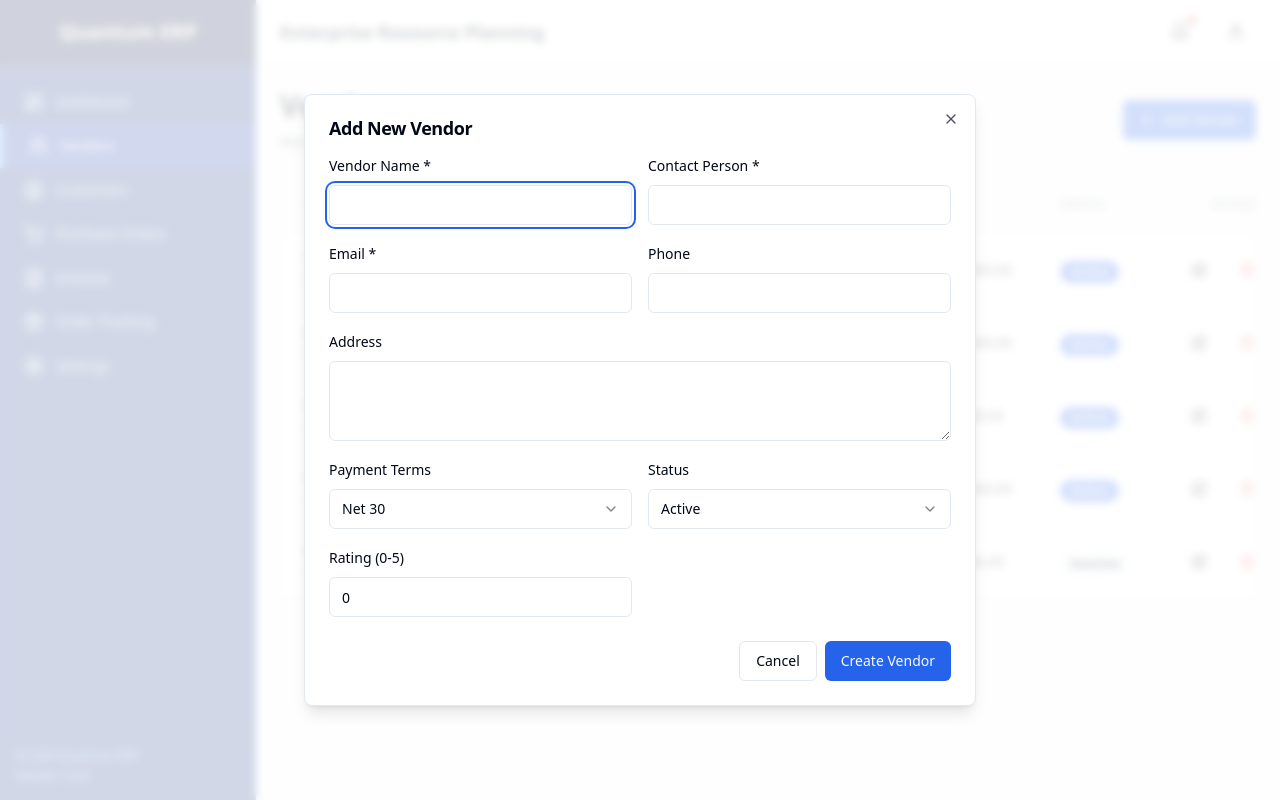
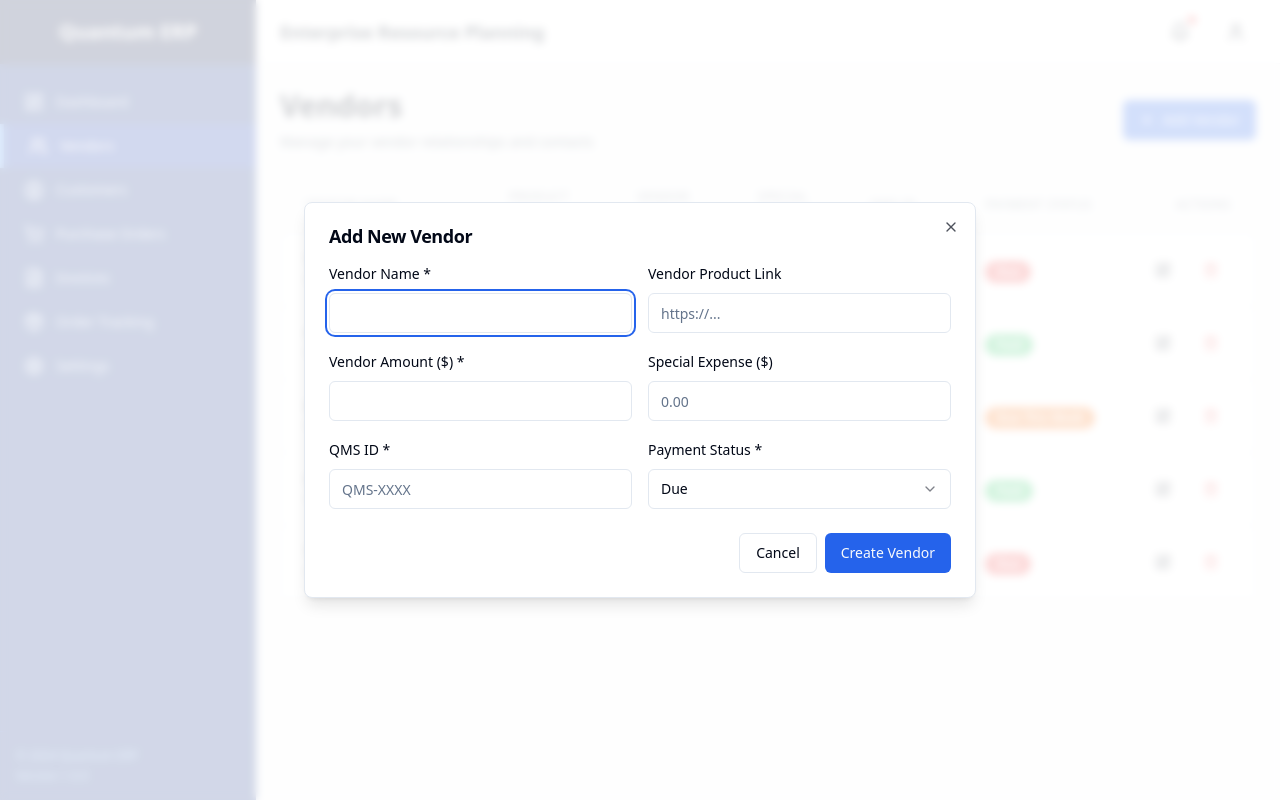
Before and after one commit to mikecage470-oss/quantum-erp, a React (Vite) app: page /vendors in a window 1280 px wide. Both pictures are taken after a click on the button "Add Vendor". Built offline with nearby package versions, Linux system fonts and the light colour scheme.

Commit message:
Redesign vendor section with new fields and auto-update order tracking integration
Co-authored-by: mikecage470-oss <240580937+mikecage470-oss@users.noreply.github.com>

```diff
--- a/src/components/vendors/VendorModal.jsx
+++ b/src/components/vendors/VendorModal.jsx
@@ -10,50 +10,85 @@ import { Button } from '@/components/ui/button'
 import { Input } from '@/components/ui/input'
 import { Label } from '@/components/ui/label'
 import { Select, SelectContent, SelectItem, SelectTrigger, SelectValue } from '@/components/ui/select'
-import { Textarea } from '@/components/ui/textarea'
 import useVendorStore from '@/stores/vendorStore'
-import { PAYMENT_TERMS } from '@/config/constants'
+import { PAYMENT_STATUS_OPTIONS } from '@/config/constants'
 
 export default function VendorModal({ isOpen, onClose, vendor }) {
   const addVendor = useVendorStore((state) => state.addVendor)
   const updateVendor = useVendorStore((state) => state.updateVendor)
+  const findOrderByQmsId = useVendorStore((state) => state.findOrderByQmsId)
 
   const [formData, setFormData] = useState({
     name: '',
-    contact: '',
-    email: '',
-    phone: '',
-    address: '',
-    paymentTerms: 'Net 30',
-    status: 'Active',
-    rating: 0
+    vendorProductLink: '',
+    vendorAmount: '',
+    specialExpense: '',
+    qmsId: '',
+    paymentStatus: 'due'
   })
+  const [message, setMessage] = useState({ type: '', text: '' })
 
   useEffect(() => {
     if (vendor) {
-      setFormData(vendor)
+      setFormData({
+        name: vendor.name || '',
+        vendorProductLink: vendor.vendorProductLink || '',
+        vendorAmount: vendor.vendorAmount || '',
+        specialExpense: vendor.specialExpense || '',
+        qmsId: vendor.qmsId || '',
+        paymentStatus: vendor.paymentStatus || 'due'
+      })
     } else {
       setFormData({
         name: '',
-        contact: '',
-        email: '',
-        phone: '',
-        address: '',
-        paymentTerms: 'Net 30',
-        status: 'Active',
-        rating: 0
+        vendorProductLink: '',
+        vendorAmount: '',
+        specialExpense: '',
+        qmsId: '',
+        paymentStatus: 'due'
       })
     }
+    setMessage({ type: '', text: '' })
   }, [vendor, isOpen])
 
   const handleSubmit = (e) => {
     e.preventDefault()
+
+    const vendorData = {
+      ...formData,
+      vendorAmount: parseFloat(formData.vendorAmount) || 0,
+      specialExpense: parseFloat(formData.specialExpense) || 0
+    }
+
     if (vendor) {
-      updateVendor(vendor.id, formData)
+      // Editing existing vendor - just update, don't auto-update order
+      updateVendor(vendor.id, vendorData)
+      onClose()
     } else {
-      addVendor(formData)
+      // Adding new vendor - check for matching order and auto-update
+      const matchingOrder = findOrderByQmsId(formData.qmsId)
+
+      if (!matchingOrder) {
+        setMessage({
+          type: 'warning',
+          text: `No matching order found for QMS ID "${formData.qmsId}". Vendor created but no order was updated.`
+        })
+      }
+
+      const result = addVendor(vendorData)
+
+      if (result.orderUpdated) {
+        setMessage({
+          type: 'success',
+          text: `Vendor created and order ${result.orderId} updated successfully!`
+        })
+      }
+
+      // Close after a short delay so user can see the message
+      setTimeout(() => {
+        onClose()
+      }, matchingOrder ? 1500 : 2000)
     }
-    onClose()
   }
 
   const handleChange = (field, value) => {
@@ -67,6 +102,15 @@ export default function VendorModal({ isOpen, onClose, vendor }) {
           <DialogTitle>{vendor ? 'Edit Vendor' : 'Add New Vendor'}</DialogTitle>
         </DialogHeader>
         <form onSubmit={handleSubmit}>
+          {message.text && (
+            <div className={`mb-4 p-3 rounded ${
+              message.type === 'success' ? 'bg-green-100 text-green-800' :
+              message.type === 'warning' ? 'bg-yellow-100 text-yellow-800' :
+              'bg-red-100 text-red-800'
+            }`}>
+              {message.text}
+            </div>
+          )}
           <div className="grid grid-cols-2 gap-4">
             <div className="space-y-2">
               <Label htmlFor="name">Vendor Name *</Label>
@@ -78,85 +122,66 @@ export default function VendorModal({ isOpen, onClose, vendor }) {
               />
             </div>
             <div className="space-y-2">
-              <Label htmlFor="contact">Contact Person *</Label>
+              <Label htmlFor="vendorProductLink">Vendor Product Link</Label>
               <Input
-                id="contact"
-                value={formData.contact}
-                onChange={(e) => handleChange('contact', e.target.value)}
+                id="vendorProductLink"
+                type="url"
+                value={formData.vendorProductLink}
+                onChange={(e) => handleChange('vendorProductLink', e.target.value)}
+                placeholder="https://..."
+              />
+            </div>
+            <div className="space-y-2">
+              <Label htmlFor="vendorAmount">Vendor Amount ($) *</Label>
+              <Input
+                id="vendorAmount"
+                type="number"
+                min="0"
+                step="0.01"
+                value={formData.vendorAmount}
+                onChange={(e) => handleChange('vendorAmount', e.target.value)}
                 required
               />
             </div>
             <div className="space-y-2">
-              <Label htmlFor="email">Email *</Label>
+              <Label htmlFor="specialExpense">Special Expense ($)</Label>
               <Input
-                id="email"
-                type="email"
-                value={formData.email}
-                onChange={(e) => handleChange('email', e.target.value)}
+                id="specialExpense"
+                type="number"
+                min="0"
+                step="0.01"
+                value={formData.specialExpense}
+                onChange={(e) => handleChange('specialExpense', e.target.value)}
+                placeholder="0.00"
+              />
+            </div>
+            <div className="space-y-2">
+              <Label htmlFor="qmsId">QMS ID *</Label>
+              <Input
+                id="qmsId"
+                value={formData.qmsId}
+                onChange={(e) => handleChange('qmsId', e.target.value)}
+                placeholder="QMS-XXXX"
                 required
               />
             </div>
             <div className="space-y-2">
-              <Label htmlFor="phone">Phone</Label>
-              <Input
-                id="phone"
-                value={formData.phone}
-                onChange={(e) => handleChange('phone', e.target.value)}
-              />
-            </div>
-            <div className="space-y-2 col-span-2">
-              <Label htmlFor="address">Address</Label>
-              <Textarea
-                id="address"
-                value={formData.address}
-                onChange={(e) => handleChange('address', e.target.value)}
-                rows={2}
-              />
-            </div>
-            <div className="space-y-2">
-              <Label htmlFor="paymentTerms">Payment Terms</Label>
+              <Label htmlFor="paymentStatus">Payment Status *</Label>
               <Select
-                value={formData.paymentTerms}
-                onValueChange={(value) => handleChange('paymentTerms', value)}
+                value={formData.paymentStatus}
+                onValueChange={(value) => handleChange('paymentStatus', value)}
               >
                 <SelectTrigger>
                   <SelectValue />
                 </SelectTrigger>
                 <SelectContent>
-                  {PAYMENT_TERMS.map((term) => (
-                    <SelectItem key={term} value={term}>
-                      {term}
+                  {PAYMENT_STATUS_OPTIONS.map((option) => (
+                    <SelectItem key={option.value} value={option.value}>
+                      {option.label}
                     </SelectItem>
                   ))}
                 </SelectContent>
               </Select>
-            </div>
-            <div className="space-y-2">
-              <Label htmlFor="status">Status</Label>
-              <Select
-                value={formData.status}
-                onValueChange={(value) => handleChange('status', value)}
-              >
-                <SelectTrigger>
-                  <SelectValue />
-                </SelectTrigger>
-                <SelectContent>
-                  <SelectItem value="Active">Active</SelectItem>
-                  <SelectItem value="Inactive">Inactive</SelectItem>
-                </SelectContent>
-              </Select>
-            </div>
-            <div className="space-y-2">
-              <Label htmlFor="rating">Rating (0-5)</Label>
-              <Input
-                id="rating"
-                type="number"
-                min="0"
-                max="5"
-                step="0.1"
-                value={formData.rating}
-                onChange={(e) => handleChange('rating', parseFloat(e.target.value) || 0)}
-              />
             </div>
           </div>
           <DialogFooter className="mt-6">
--- a/src/components/vendors/VendorTable.jsx
+++ b/src/components/vendors/VendorTable.jsx
@@ -2,8 +2,9 @@ import { Card, CardContent } from '@/components/ui/card'
 import { Button } from '@/components/ui/button'
 import { Badge } from '@/components/ui/badge'
 import useVendorStore from '@/stores/vendorStore'
-import { Edit, Trash2, Star } from 'lucide-react'
+import { Edit, Trash2, ExternalLink } from 'lucide-react'
 import { formatCurrency } from '@/lib/utils'
+import { PAYMENT_STATUS_OPTIONS } from '@/config/constants'
 
 export default function VendorTable({ onEdit }) {
   const vendors = useVendorStore((state) => state.vendors)
@@ -15,6 +16,10 @@ export default function VendorTable({ onEdit }) {
     }
   }
 
+  const getPaymentStatusOption = (status) => {
+    return PAYMENT_STATUS_OPTIONS.find((opt) => opt.value === status) || { label: status, color: 'bg-gray-500' }
+  }
+
   return (
     <Card>
       <CardContent className="p-0">
@@ -23,22 +28,22 @@ export default function VendorTable({ onEdit }) {
             <thead className="bg-gray-50 border-b">
               <tr>
                 <th className="px-6 py-3 text-left text-xs font-medium text-gray-500 uppercase tracking-wider">
-                  Vendor
+                  Vendor Name
                 </th>
                 <th className="px-6 py-3 text-left text-xs font-medium text-gray-500 uppercase tracking-wider">
-                  Contact
+                  Product Link
                 </th>
                 <th className="px-6 py-3 text-left text-xs font-medium text-gray-500 uppercase tracking-wider">
-                  Payment Terms
+                  Vendor Amount
                 </th>
                 <th className="px-6 py-3 text-left text-xs font-medium text-gray-500 uppercase tracking-wider">
-                  Rating
+                  Special Expense
                 </th>
                 <th className="px-6 py-3 text-left text-xs font-medium text-gray-500 uppercase tracking-wider">
-                  Total Spent
+                  QMS ID
                 </th>
                 <th className="px-6 py-3 text-left text-xs font-medium text-gray-500 uppercase tracking-wider">
-                  Status
+                  Payment Status
                 </th>
                 <th className="px-6 py-3 text-right text-xs font-medium text-gray-500 uppercase tracking-wider">
                   Actions
@@ -46,7 +51,9 @@ export default function VendorTable({ onEdit }) {
               </tr>
             </thead>
             <tbody className="bg-white divide-y divide-gray-200">
-              {vendors.map((vendor) => (
+              {vendors.map((vendor) => {
+                const paymentStatusOption = getPaymentStatusOption(vendor.paymentStatus)
+                return (
                   <tr key={vendor.id} className="hover:bg-gray-50">
                     <td className="px-6 py-4 whitespace-nowrap">
                       <div>
@@ -55,26 +62,32 @@ export default function VendorTable({ onEdit }) {
                       </div>
                     </td>
                     <td className="px-6 py-4 whitespace-nowrap">
-                    <div>
-                      <div className="text-sm text-gray-900">{vendor.contact}</div>
-                      <div className="text-sm text-gray-500">{vendor.email}</div>
-                    </div>
+                      {vendor.vendorProductLink ? (
+                        <a
+                          href={vendor.vendorProductLink}
+                          target="_blank"
+                          rel="noopener noreferrer"
+                          className="text-blue-600 hover:text-blue-800 flex items-center text-sm"
+                        >
+                          View Link
+                          <ExternalLink className="h-3 w-3 ml-1" />
+                        </a>
+                      ) : (
+                        <span className="text-sm text-gray-400">-</span>
+                      )}
                     </td>
                     <td className="px-6 py-4 whitespace-nowrap text-sm text-gray-900">
-                    {vendor.paymentTerms}
+                      {formatCurrency(vendor.vendorAmount || 0)}
+                    </td>
+                    <td className="px-6 py-4 whitespace-nowrap text-sm text-gray-900">
+                      {formatCurrency(vendor.specialExpense || 0)}
+                    </td>
+                    <td className="px-6 py-4 whitespace-nowrap text-sm text-gray-900 font-mono">
+                      {vendor.qmsId || '-'}
                     </td>
                     <td className="px-6 py-4 whitespace-nowrap">
-                    <div className="flex items-center">
-                      <Star className="h-4 w-4 text-yellow-400 fill-yellow-400 mr-1" />
-                      <span className="text-sm text-gray-900">{vendor.rating}</span>
-                    </div>
-                  </td>
-                  <td className="px-6 py-4 whitespace-nowrap text-sm text-gray-900">
-                    {formatCurrency(vendor.totalSpent)}
-                  </td>
-                  <td className="px-6 py-4 whitespace-nowrap">
-                    <Badge variant={vendor.status === 'Active' ? 'default' : 'secondary'}>
-                      {vendor.status}
+                      <Badge className={`${paymentStatusOption.color} text-white`}>
+                        {paymentStatusOption.label}
                       </Badge>
                     </td>
                     <td className="px-6 py-4 whitespace-nowrap text-right text-sm font-medium">
@@ -95,7 +108,8 @@ export default function VendorTable({ onEdit }) {
                       </Button>
                     </td>
                   </tr>
-              ))}
+                )
+              })}
             </tbody>
           </table>
         </div>
--- a/src/data/mockVendors.json
+++ b/src/data/mockVendors.json
@@ -1,67 +1,47 @@
 [
   {
     "id": "V001",
-    "name": "Tech Solutions Inc",
-    "contact": "John Smith",
-    "email": "john@techsolutions.com",
-    "phone": "+1-555-0100",
-    "address": "123 Tech Street, Silicon Valley, CA 94025",
-    "paymentTerms": "Net 30",
-    "status": "Active",
-    "rating": 4.5,
-    "totalOrders": 45,
-    "totalSpent": 125000
+    "name": "TechSupply Inc.",
+    "vendorProductLink": "https://techsupply.com/sensors-a",
+    "vendorAmount": 4500.00,
+    "specialExpense": 150.00,
+    "qmsId": "QMS-0001",
+    "paymentStatus": "due"
   },
   {
     "id": "V002",
-    "name": "Global Supplies Co",
-    "contact": "Sarah Johnson",
-    "email": "sarah@globalsupplies.com",
-    "phone": "+1-555-0101",
-    "address": "456 Supply Ave, New York, NY 10001",
-    "paymentTerms": "Net 60",
-    "status": "Active",
-    "rating": 4.8,
-    "totalOrders": 78,
-    "totalSpent": 289000
+    "name": "Global Parts Ltd",
+    "vendorProductLink": "https://globalparts.com/hp500",
+    "vendorAmount": 8750.00,
+    "specialExpense": 0,
+    "qmsId": "QMS-0002",
+    "paymentStatus": "paid"
   },
   {
     "id": "V003",
-    "name": "Premium Parts Ltd",
-    "contact": "Mike Davis",
-    "email": "mike@premiumparts.com",
-    "phone": "+1-555-0102",
-    "address": "789 Parts Blvd, Chicago, IL 60601",
-    "paymentTerms": "Net 30",
-    "status": "Active",
-    "rating": 4.2,
-    "totalOrders": 32,
-    "totalSpent": 95000
+    "name": "Industrial Solutions",
+    "vendorProductLink": "https://industrial.com/safety-bundle",
+    "vendorAmount": 5000.00,
+    "specialExpense": 250.00,
+    "qmsId": "QMS-0003",
+    "paymentStatus": "due-this-week"
   },
   {
     "id": "V004",
-    "name": "Digital Systems Corp",
-    "contact": "Emily Brown",
-    "email": "emily@digitalsystems.com",
-    "phone": "+1-555-0103",
-    "address": "321 Digital Way, Austin, TX 78701",
-    "paymentTerms": "Net 90",
-    "status": "Active",
-    "rating": 4.6,
-    "totalOrders": 56,
-    "totalSpent": 178000
+    "name": "Quality Components Co",
+    "vendorProductLink": "https://qualitycomp.com/cv300",
+    "vendorAmount": 3200.00,
+    "specialExpense": 0,
+    "qmsId": "QMS-0004",
+    "paymentStatus": "paid"
   },
   {
     "id": "V005",
-    "name": "Reliable Materials Inc",
-    "contact": "David Wilson",
-    "email": "david@reliablematerials.com",
-    "phone": "+1-555-0104",
-    "address": "654 Material St, Boston, MA 02101",
-    "paymentTerms": "Net 30",
-    "status": "Inactive",
-    "rating": 3.9,
-    "totalOrders": 18,
-    "totalSpent": 42000
+    "name": "TechSupply Inc.",
+    "vendorProductLink": "https://techsupply.com/ec750",
+    "vendorAmount": 7800.00,
+    "specialExpense": 0,
+    "qmsId": "QMS-0005",
+    "paymentStatus": "due"
   }
 ]
--- a/src/stores/vendorStore.js
+++ b/src/stores/vendorStore.js
@@ -2,6 +2,7 @@ import { create } from 'zustand'
 import { persist } from 'zustand/middleware'
 import { STORAGE_KEYS } from '../config/constants'
 import mockVendors from '../data/mockVendors.json'
+import useOrderTrackingStore from './orderTrackingStore'
 
 const useVendorStore = create(
   persist(
@@ -11,11 +12,28 @@ const useVendorStore = create(
       addVendor: (vendor) => {
         const newVendor = {
           ...vendor,
-          id: `V${String(get().vendors.length + 1).padStart(3, '0')}`,
-          totalOrders: 0,
-          totalSpent: 0
+          id: `V${String(get().vendors.length + 1).padStart(3, '0')}`
         }
         set((state) => ({ vendors: [...state.vendors, newVendor] }))
+
+        // Auto-update matching order in Order Tracking by QMS ID
+        const orderStore = useOrderTrackingStore.getState()
+        const matchingOrder = orderStore.orders.find(
+          (order) => order.qmsId === vendor.qmsId
+        )
+
+        if (matchingOrder) {
+          orderStore.updateOrder(matchingOrder.id, {
+            vendorName: vendor.name,
+            vendorProductLink: vendor.vendorProductLink || '',
+            vendorAmount: vendor.vendorAmount || 0,
+            specialExpenses: vendor.specialExpense || 0,
+            paymentStatus: vendor.paymentStatus || 'due'
+          })
+          return { success: true, orderUpdated: true, orderId: matchingOrder.id }
+        }
+
+        return { success: true, orderUpdated: false }
       },
 
       updateVendor: (id, updates) => {
@@ -32,6 +50,11 @@ const useVendorStore = create(
 
       getVendorById: (id) => {
         return get().vendors.find((v) => v.id === id)
+      },
+
+      findOrderByQmsId: (qmsId) => {
+        const orderStore = useOrderTrackingStore.getState()
+        return orderStore.orders.find((order) => order.qmsId === qmsId)
       }
     }),
     {
```
Lines whose indentation alone changed are shown as unchanged.
